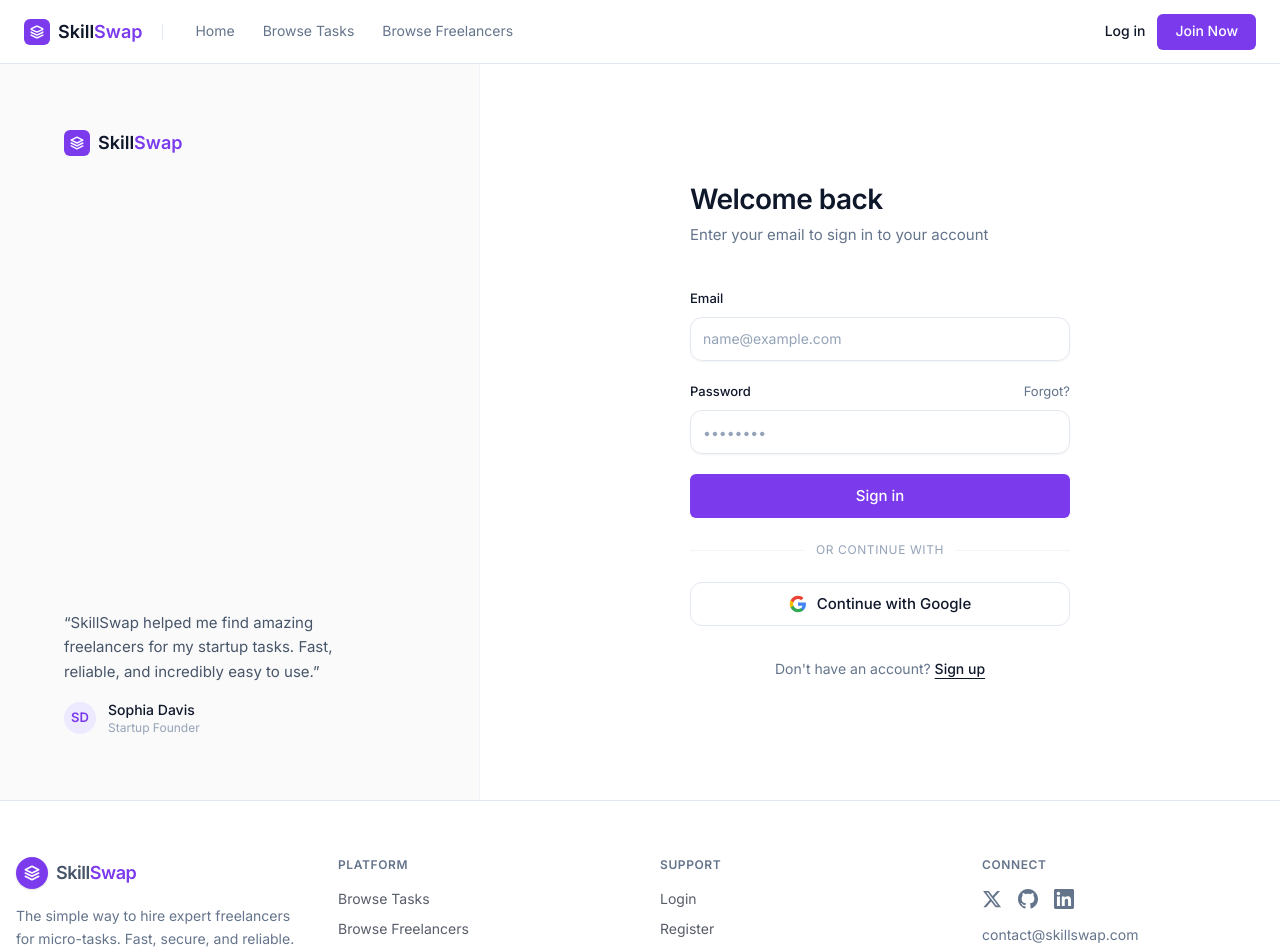
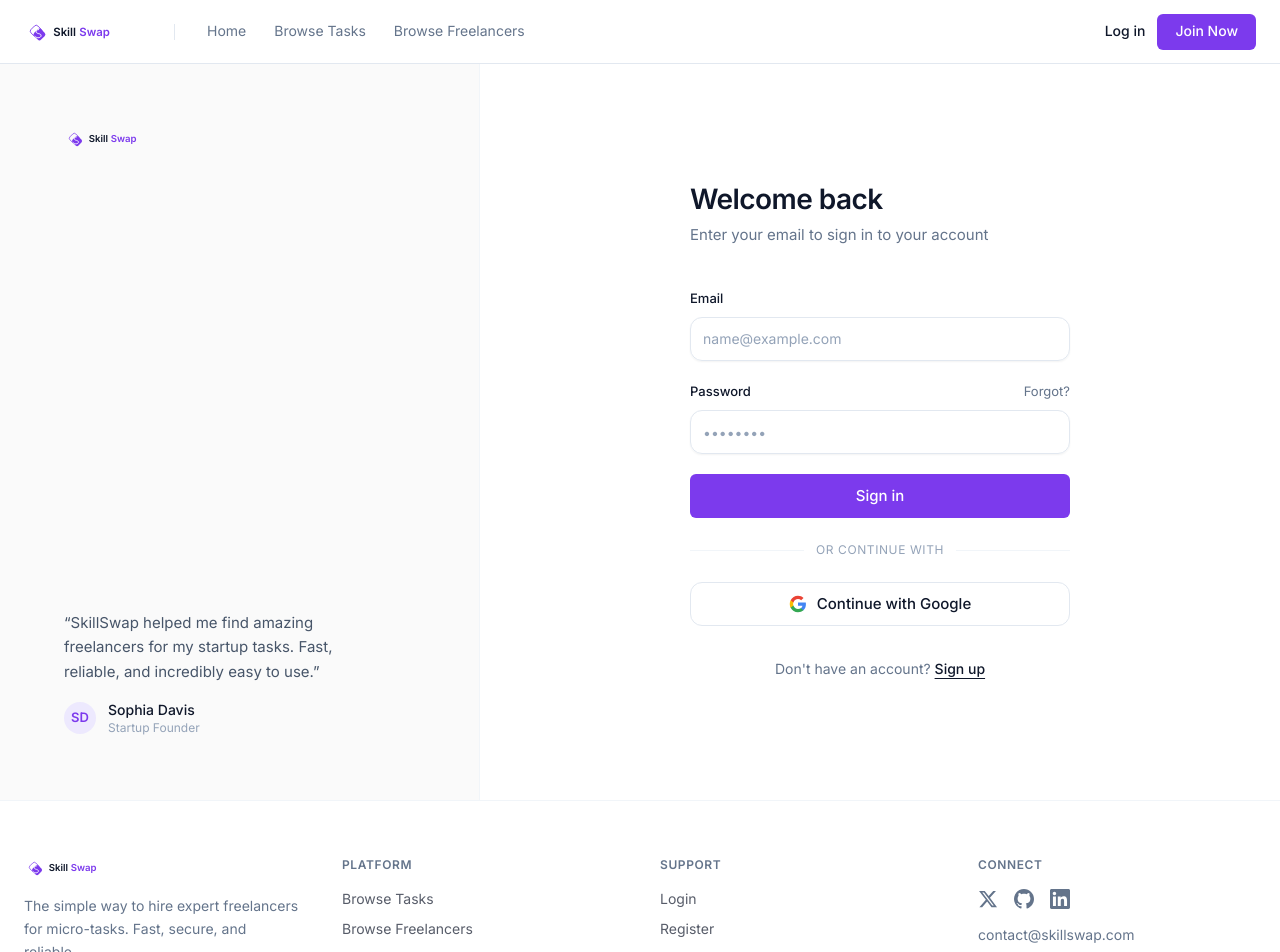
Before and after one commit to fahimuntasin/skillswap-client, a Next.js app: page /login in a window 1280 px wide. Shown: the top 952 px of the page. Built offline with nearby package versions, Linux system fonts and the light colour scheme.

Commit message:
feat: brand logo SVG component — card-swap icon mark + wordmark across navbar, footer, auth pages

```diff
--- a/src/app/login/page.tsx
+++ b/src/app/login/page.tsx
@@ -4,6 +4,7 @@
 import { Button } from "@/components/ui/button"
 import { Input } from "@/components/ui/input"
 import { Label } from "@/components/ui/label"
+import { Logo } from "@/components/layout/Logo"
 
 export default function LoginPage() {
   return (
@@ -11,15 +12,8 @@
       {/* Left — brand panel */}
       <div className="hidden w-[480px] shrink-0 flex-col justify-between border-r border-[#F1F5F9] bg-[#FAFAFA] p-16 lg:flex">
         <div>
-          <Link href="/" className="flex items-center">
-            <div className="flex size-[26px] items-center justify-center rounded-[6px] bg-[#7C3AED]">
-              <svg className="size-[14px] text-white" viewBox="0 0 24 24" fill="none" stroke="currentColor" strokeWidth="2.5" strokeLinecap="round" strokeLinejoin="round">
-                <path d="M12 2L2 7l10 5 10-5-10-5z" /><path d="M2 17l10 5 10-5" /><path d="M2 12l10 5 10-5" />
-              </svg>
-            </div>
-            <span className="ml-2 text-[18px] font-semibold text-[#0F172A]">
-              Skill<span className="text-[#7C3AED]">Swap</span>
-            </span>
+          <Link href="/">
+            <Logo className="h-[22px] w-auto" />
           </Link>
         </div>
 
--- a/src/app/register/page.tsx
+++ b/src/app/register/page.tsx
@@ -5,21 +5,15 @@
 import { Input } from "@/components/ui/input"
 import { Label } from "@/components/ui/label"
 import { Checkbox } from "@/components/ui/checkbox"
+import { Logo } from "@/components/layout/Logo"
 
 export default function RegisterPage() {
   return (
     <div className="flex min-h-[calc(100vh-4rem)]">
       <div className="hidden w-[480px] shrink-0 flex-col justify-between border-r border-[#F1F5F9] bg-[#FAFAFA] p-16 lg:flex">
         <div>
-          <Link href="/" className="flex items-center">
-            <div className="flex size-[26px] items-center justify-center rounded-[6px] bg-[#7C3AED]">
-              <svg className="size-[14px] text-white" viewBox="0 0 24 24" fill="none" stroke="currentColor" strokeWidth="2.5" strokeLinecap="round" strokeLinejoin="round">
-                <path d="M12 2L2 7l10 5 10-5-10-5z" /><path d="M2 17l10 5 10-5" /><path d="M2 12l10 5 10-5" />
-              </svg>
-            </div>
-            <span className="ml-2 text-[18px] font-semibold text-[#0F172A]">
-              Skill<span className="text-[#7C3AED]">Swap</span>
-            </span>
+          <Link href="/">
+            <Logo className="h-[22px] w-auto" />
           </Link>
         </div>
 
--- a/src/components/layout/Footer.tsx
+++ b/src/components/layout/Footer.tsx
@@ -1,18 +1,14 @@
 import Link from "next/link"
+import { Logo } from "@/components/layout/Logo"
 
 export function Footer() {
   return (
-    <footer className="border-t bg-white/50 backdrop-blur-sm">
-      <div className="mx-auto max-w-7xl px-4 py-14">
+    <footer className="border-t border-[#F1F5F9] bg-white">
+      <div className="mx-auto max-w-[1280px] px-6 py-14">
         <div className="grid gap-10 sm:grid-cols-2 lg:grid-cols-4">
           <div>
-            <Link href="/" className="flex items-center gap-2">
-              <div className="flex size-8 items-center justify-center rounded-xl bg-primary shadow-sm">
-                <svg className="size-4 text-white" viewBox="0 0 24 24" fill="none" stroke="currentColor" strokeWidth="2.5" strokeLinecap="round" strokeLinejoin="round">
-                  <path d="M12 2L2 7l10 5 10-5-10-5z"/><path d="M2 17l10 5 10-5"/><path d="M2 12l10 5 10-5"/>
-                </svg>
-              </div>
-              <span className="text-lg font-bold tracking-tight">Skill<span className="text-primary">Swap</span></span>
+            <Link href="/">
+              <Logo className="h-[22px] w-auto" />
             </Link>
             <p className="mt-4 text-sm text-muted-foreground leading-relaxed max-w-xs">
               The simple way to hire expert freelancers for micro-tasks. Fast, secure, and reliable.
--- /dev/null
+++ b/src/components/layout/Logo.tsx
@@ -0,0 +1,20 @@
+export function Logo({ className }: { className?: string }) {
+  return (
+    <svg
+      width="130"
+      height="26"
+      viewBox="0 0 320 64"
+      fill="none"
+      xmlns="http://www.w3.org/2000/svg"
+      className={className}
+    >
+      <g transform="translate(8,8)">
+        <rect x="10" y="10" width="24" height="24" rx="6" transform="rotate(-45 22 22)" stroke="#7C3AED" strokeWidth="2" fill="none" />
+        <rect x="18" y="18" width="24" height="24" rx="6" transform="rotate(-45 30 30)" fill="#7C3AED" />
+        <path d="M28 18 C24 18 22 20 22 23 C22 26 24 27 28 28 C32 29 34 30 34 33 C34 36 31 38 27 38 C24 38 21 37 19 35" stroke="white" strokeWidth="2.4" strokeLinecap="round" fill="none" />
+      </g>
+      <text x="72" y="42" fontFamily="Inter, system-ui, sans-serif" fontSize="28" fontWeight="600" fill="#0F172A">Skill</text>
+      <text x="136" y="42" fontFamily="Inter, system-ui, sans-serif" fontSize="28" fontWeight="600" fill="#7C3AED">Swap</text>
+    </svg>
+  )
+}
--- a/src/components/layout/Navbar.tsx
+++ b/src/components/layout/Navbar.tsx
@@ -5,8 +5,9 @@
 import { useState, useEffect } from "react"
 import { Button } from "@/components/ui/button"
 import { Sheet, SheetContent, SheetTrigger } from "@/components/ui/sheet"
+import { Logo } from "@/components/layout/Logo"
 import { Avatar, AvatarFallback, AvatarImage } from "@/components/ui/avatar"
-import { MenuIcon, LayersIcon } from "lucide-react"
+import { MenuIcon } from "lucide-react"
 import { cn } from "@/lib/utils"
 
 export function Navbar() {
@@ -39,12 +40,7 @@
       <div className="mx-auto flex h-full max-w-[1280px] items-center px-6">
         {/* Logo */}
         <Link href="/" className="flex items-center shrink-0">
-          <div className="flex size-[26px] items-center justify-center rounded-[6px] bg-[#7C3AED]">
-            <LayersIcon className="size-[14px] text-white" strokeWidth={2.5} />
-          </div>
-          <span className="ml-2 text-[18px] font-semibold text-[#0F172A] leading-none">
-            Skill<span className="text-[#7C3AED]">Swap</span>
-          </span>
+          <Logo className="h-[26px] w-auto" />
         </Link>
 
         {/* Divider */}
```
